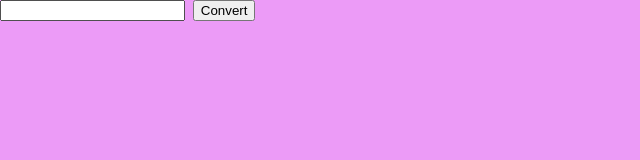
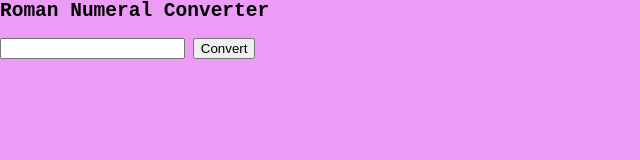
Before and after one commit to macrisconstantine/roman-numeral-converter, a plain HTML site: page index.html in a window 1280 px wide. Shown: the whole page, without its empty margins (0-640 px from the left). Drawn offline with Linux system fonts and the light colour scheme.

Commit message:
add some style

```diff
--- a/index.html
+++ b/index.html
@@ -4,6 +4,7 @@
     <script src="script.js"></script>
   </head>
   <main>
+    <h2>Roman Numeral Converter</h2>
     <input id="number">
     <button id="convert-btn" OnClick="convertClick();">Convert</button>
     <div id="output">
```
